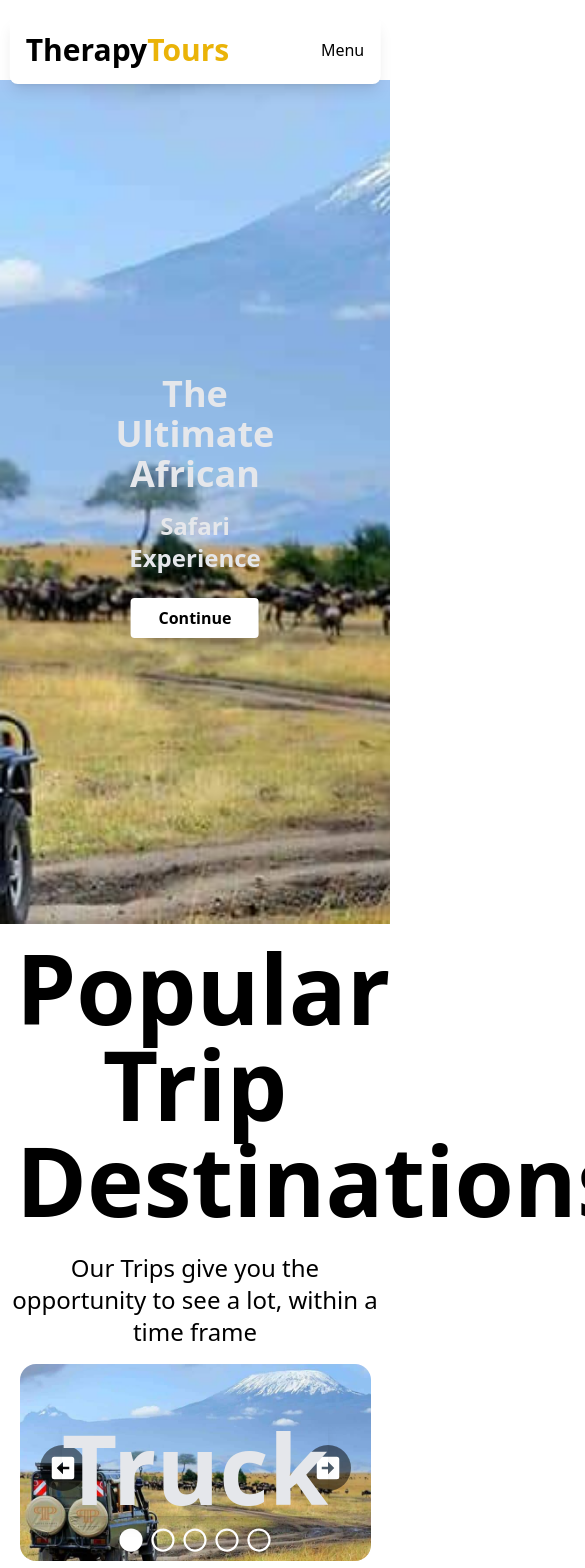
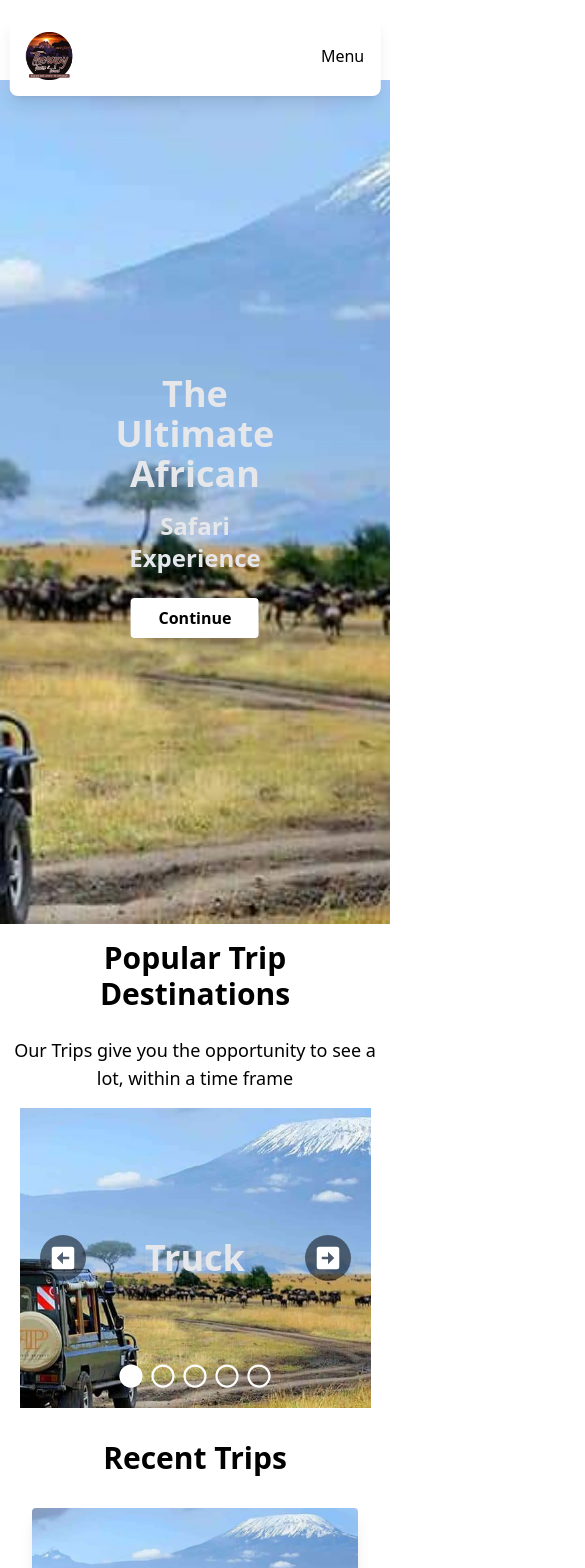
Before and after one commit to DMasilva/theatre-tours, a React (Create React App) app: page / in a window 390 px wide. Shown: the top 1568 px of the page, 585 px wide, since content can reach past the window. Built offline with nearby package versions, Linux system fonts and the light colour scheme.

Commit message:
logo update

```diff
--- a/src/components/Hero.js
+++ b/src/components/Hero.js
@@ -17,12 +17,12 @@ const Hero = () => {
   };
 
   return (
-    <div className='w-[90%] min-h-52 md:h-96 lg:h-[600px] xl:h-[720px] mx-auto mt-2 relative group'>
-      <div className='w-full h-full'>
+    <div className='w-[90%] h-[300px] md:h-[500px] lg:h-[700px] xl:h-[800px] mx-auto mt-2 relative group'>
+      <div className='w-full h-full overflow-hidden'>
         <img
           src={urls[currentPicture].url}
           alt={urls[currentPicture].name}
-          className='w-full h-full object-cover rounded-2xl'
+          className='w-full h-full object-cover'
         />
       </div>
       <div className='text-3xl absolute top-[50%] left-5 transform -translate-y-1/2 cursor-pointer text-white bg-black bg-opacity-50 rounded-full p-2'>
@@ -38,7 +38,7 @@ const Hero = () => {
           </div>
         ))}
       </div>
-      <div className='absolute top-1/2 left-1/2 transform -translate-x-1/2 -translate-y-1/2 text-gray-200 text-8xl font-bold shadow-lg'>
+      <div className='absolute top-1/2 left-1/2 transform -translate-x-1/2 -translate-y-1/2 text-gray-200 text-4xl md:text-6xl lg:text-8xl font-bold shadow-lg'>
         {urls[currentPicture].name}
       </div>
     </div>
--- a/src/components/MainPage.js
+++ b/src/components/MainPage.js
@@ -5,11 +5,15 @@ import HomeTrips from './HomeTrips';
 const MainPage = () => {
   return (
     <div className='w-full'>
-      <div className='text-center p-4'>
-        <p className='text-8xl font-bold'>Popular Trip Destinations</p>
+      <div className='text-center p-4 max-w-4xl mx-auto'>
+        <p className='text-3xl md:text-6xl lg:text-8xl font-bold'>
+          Popular Trip Destinations
+        </p>
       </div>
-      <div className='text-center p-2'>
-        <p className='text-2xl'>Our Trips give you the opportunity to see a lot, within a time frame</p>
+      <div className='text-center p-2 max-w-3xl mx-auto'>
+        <p className='text-lg md:text-2xl'>
+          Our Trips give you the opportunity to see a lot, within a time frame
+        </p>
       </div>
       <Hero />
       <HomeTrips />
--- a/src/components/Navbar.js
+++ b/src/components/Navbar.js
@@ -3,7 +3,7 @@ import { Link } from 'react-router-dom';
 import { FaHome, FaInfoCircle } from "react-icons/fa";
 import { GrServices } from "react-icons/gr";
 import { RiContactsBook2Fill } from "react-icons/ri";
-import { SiMaxplanckgesellschaft } from 'react-icons/si';
+import logo from '../images/logo.jpg'; // Adjust the path as necessary
 
 const Navbar = () => {
   const [isOpen, setIsOpen] = useState(false);
@@ -16,8 +16,10 @@ const Navbar = () => {
     <div className="fixed top-4 left-1/2 transform -translate-x-1/2 w-[95%] md:w-[90%] bg-white p-4 shadow-lg rounded-lg z-50">
       <div className='flex justify-between items-center'>
         {/* Logo on the left */}
-        <div className='text-3xl font-bold text-black cursor-pointer hover:text-blue-400'>
-          <Link to="/">Therapy<span className='text-[#eab308] hover:text-blue-400'>Tours</span></Link>
+        <div className='cursor-pointer'>
+          <Link to="/">
+            <img src={logo} alt="Therapy Tours Logo" className='h-12 md:h-16' />
+          </Link>
         </div>
 
         {/* Navigation icons in the middle */}
```
Also changed, not shown: src/images/logo.jpg (added), 1 other file (tests, documents, lock files or other folders).
